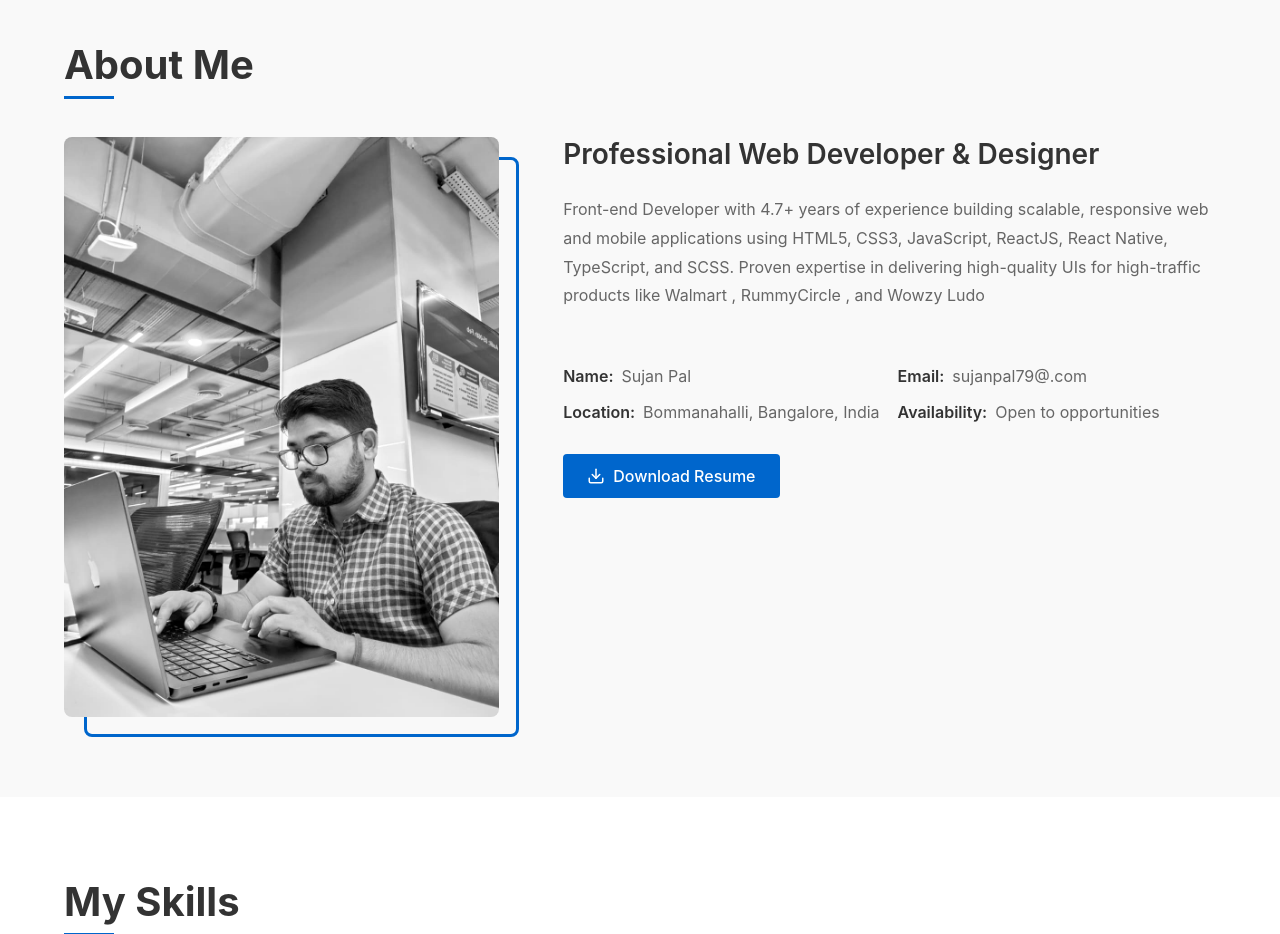
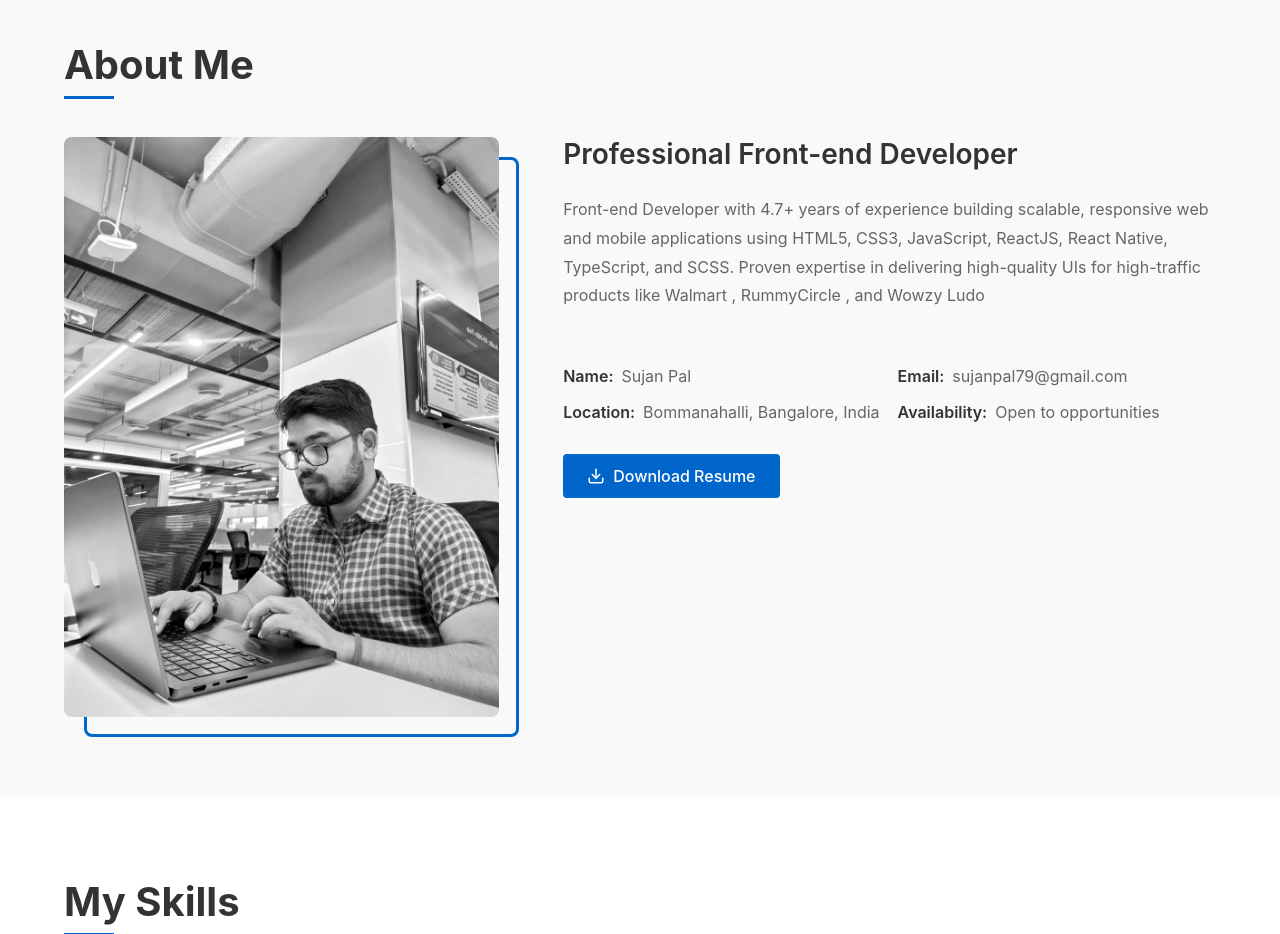
Before and after one commit to palsujan/sujanpal, a React (Create React App) app: page / in a window 1280 px wide. Shown: the part 840-1774 px from the top of the page. Built offline with nearby package versions, Linux system fonts and the light colour scheme.

Commit message:
updated about

```diff
--- a/src/components/About.tsx
+++ b/src/components/About.tsx
@@ -27,7 +27,7 @@ const About: React.FC = () => {
             viewport={{ once: true }}
             transition={{ duration: 0.6, delay: 0.2 }}
           >
-            <AboutHeading>Professional Web Developer & Designer</AboutHeading>
+            <AboutHeading>Professional Front-end Developer </AboutHeading>
             <AboutText>
                Front-end Developer with 4.7+ years of experience building scalable, responsive web and mobile applications using HTML5, CSS3, JavaScript, ReactJS, React Native, TypeScript, and SCSS. Proven expertise in delivering high-quality UIs for high-traffic products like Walmart , RummyCircle , and Wowzy Ludo
             </AboutText>
@@ -38,7 +38,7 @@ const About: React.FC = () => {
               </InfoItem>
               <InfoItem>
                 <InfoLabel>Email:</InfoLabel>
-                <InfoValue>sujanpal79@.com</InfoValue>
+                <InfoValue>sujanpal79@gmail.com</InfoValue>
               </InfoItem>
               <InfoItem>
                 <InfoLabel>Location:</InfoLabel>
```
